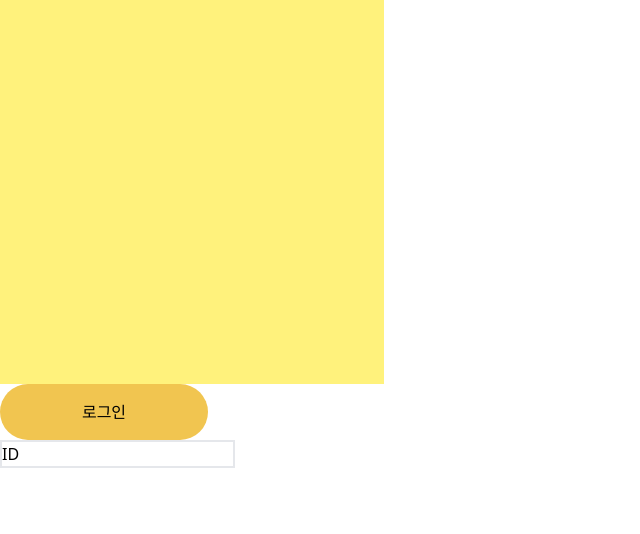
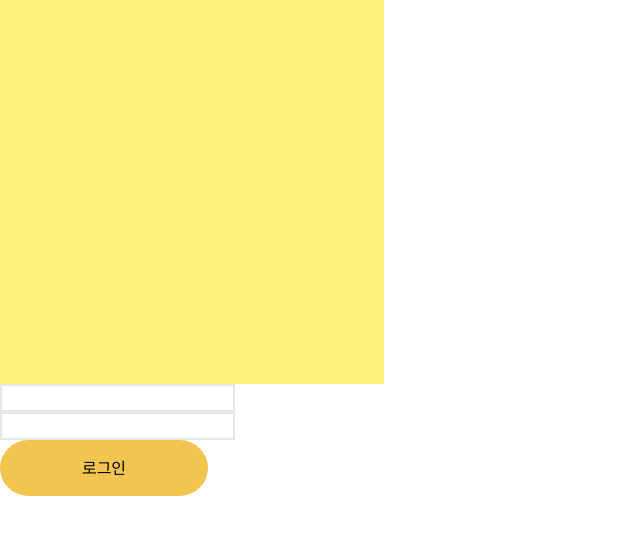
Before and after one commit to AwesomelyDelicious/frontend, a React (Create React App) app: page / in a window 1280 px wide. Shown: the top 534 px of the page, without its empty margins (0-640 px from the left). Built offline with nearby package versions, Linux system fonts and the light colour scheme.

Commit message:
InputPublic input요소 추가 기능 미추가

```diff
--- a/src/components/Button.jsx
+++ b/src/components/Button.jsx
@@ -1,11 +1,18 @@
-import React from 'react';
+import React from "react";
 
 function Button(props) {
-    return (
-        <div>
-            <button class="h-14 w-52 bg-buttonBg rounded-full">로그인</button>
-        </div>
-    );
+  return (
+    <div>
+      <button
+        // onClick={() => {
+        //   navigate(/*"/singup페이지 삽입"*/);
+        // }}
+        class="h-14 w-52 bg-buttonBg rounded-full"
+      >
+        로그인
+      </button>
+    </div>
+  );
 }
 
 export default Button;
--- a/src/components/InputPublic.jsx
+++ b/src/components/InputPublic.jsx
@@ -1,15 +1,10 @@
-import React from "react";
+import React, { useState } from "react";
 
-function InputPublic() {
+function InputPublic(props) {
   return (
     <div>
       <div>
-        <input
-          type="text"
-          placeholder="ID"
-          class="border-solid border-2"
-          value="ID"
-        />
+        <input type="text" class="border-solid border-2" />
       </div>
     </div>
   );
--- a/src/pages/Login.jsx
+++ b/src/pages/Login.jsx
@@ -1,4 +1,4 @@
-import React from "react";
+import React, { useState } from "react";
 import Button from "../components/Button.jsx";
 import Background from "../components/Background.jsx";
 import InputPublic from "../components/InputPublic.jsx";
@@ -7,8 +7,9 @@ function Login(props) {
   return (
     <div>
       <Background></Background>
+      <InputPublic></InputPublic>
+      <InputPublic></InputPublic>
       <Button></Button>
-      <InputPublic></InputPublic>
     </div>
   );
 }
```
